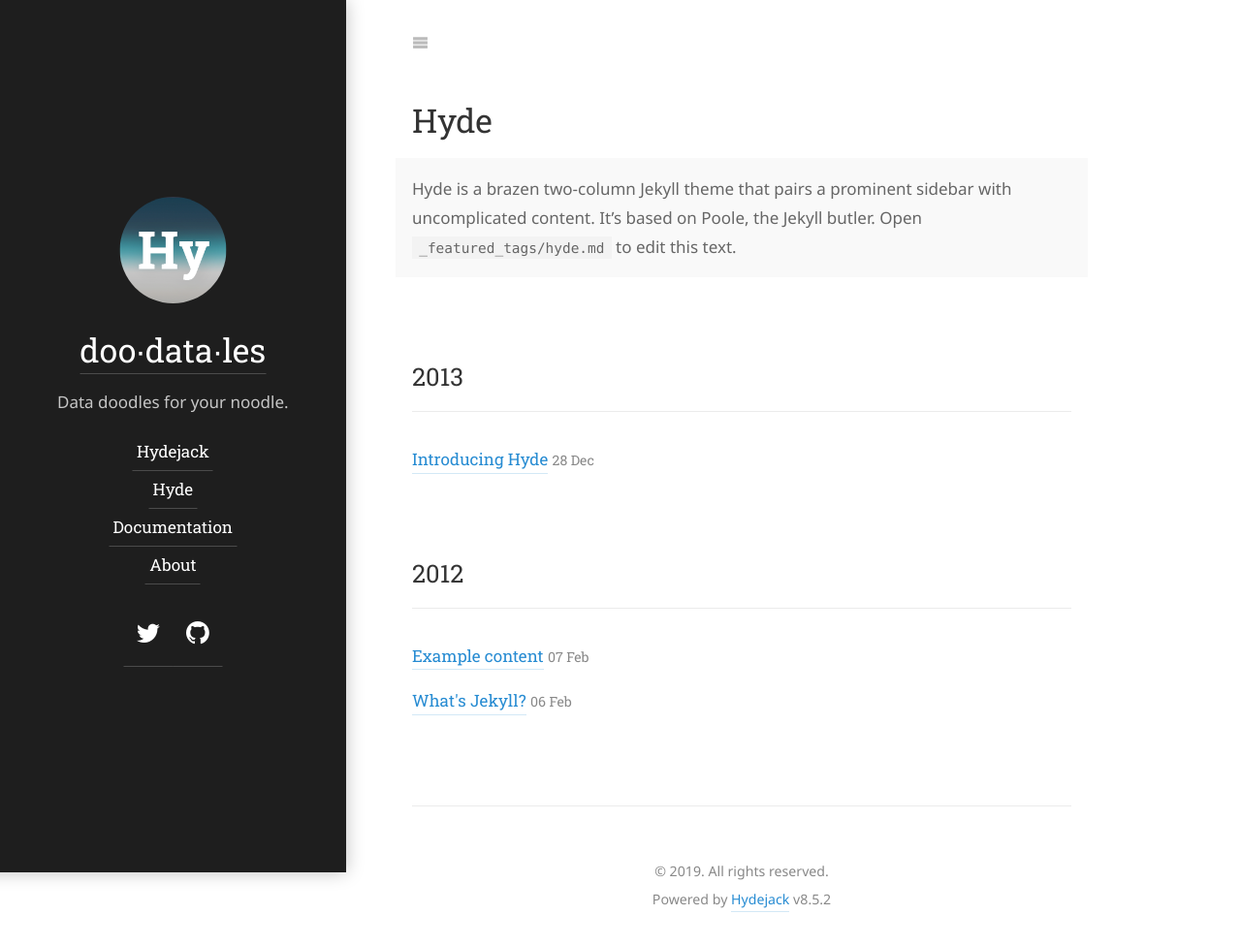
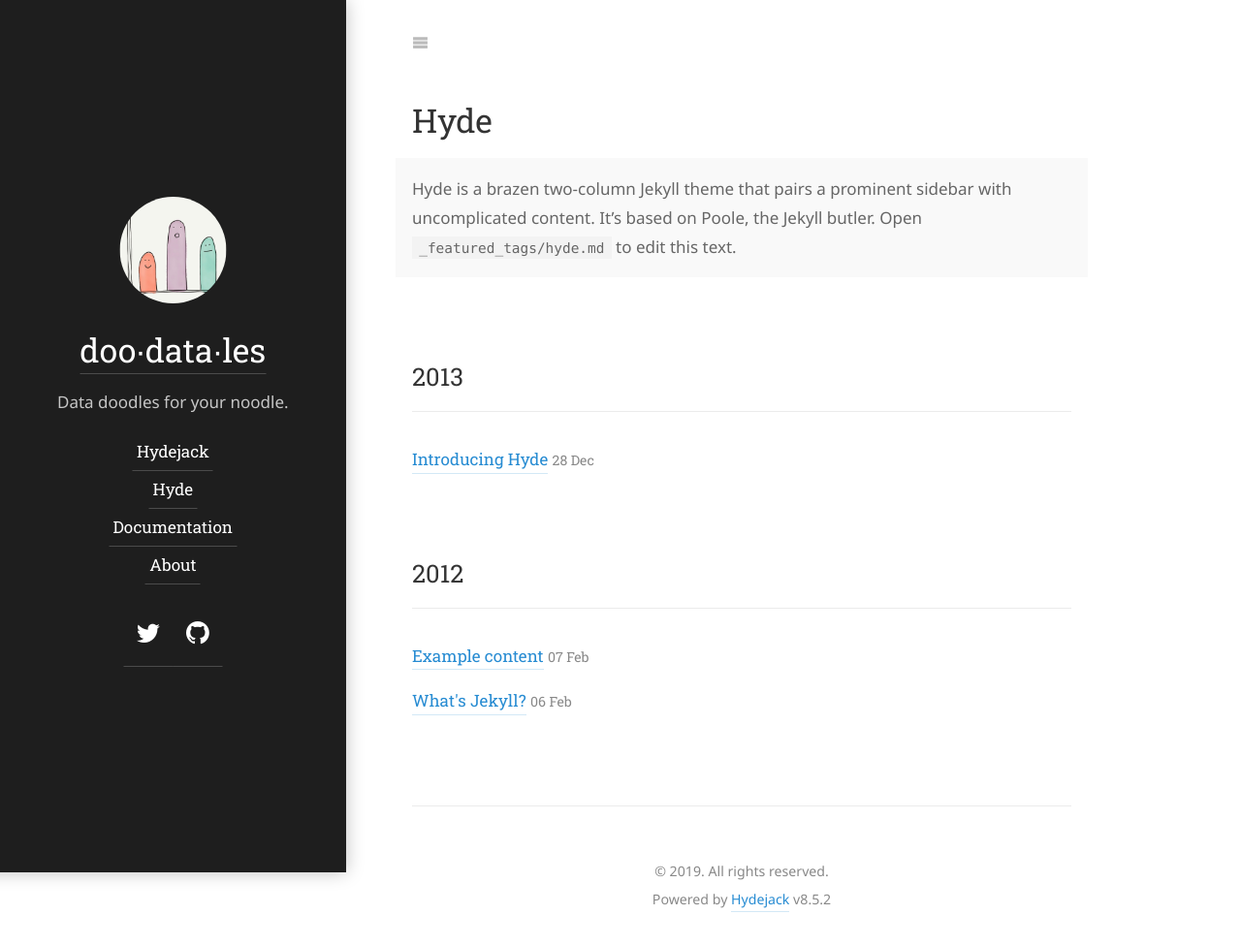
Before and after one commit to doodatales/doodatales.github.io, a Jekyll site: the page built from _featured_categories/hyde.md, in a window 1280 px wide. Shown: the whole page at 97% size. Built offline with Jekyll 4.4.1, drawn with Linux system fonts in a browser that asks for light colours; some web fonts are replaced.

Commit message:
Added doodatales logo

```diff
--- a/_config.yml
+++ b/_config.yml
@@ -37,7 +37,7 @@
 # A (square) logo for your site.
 # If provided, it will be shown at the top of the sidebar.
 # It also used by the `jekyll-seo-tag` plugin.
-logo:                  /assets/icons/icon.png
+logo:                  /assets/icons/doodatales-logo.png
 
 # This should be the same author as first entry in `_data/authors.yml`.
 author:
```
